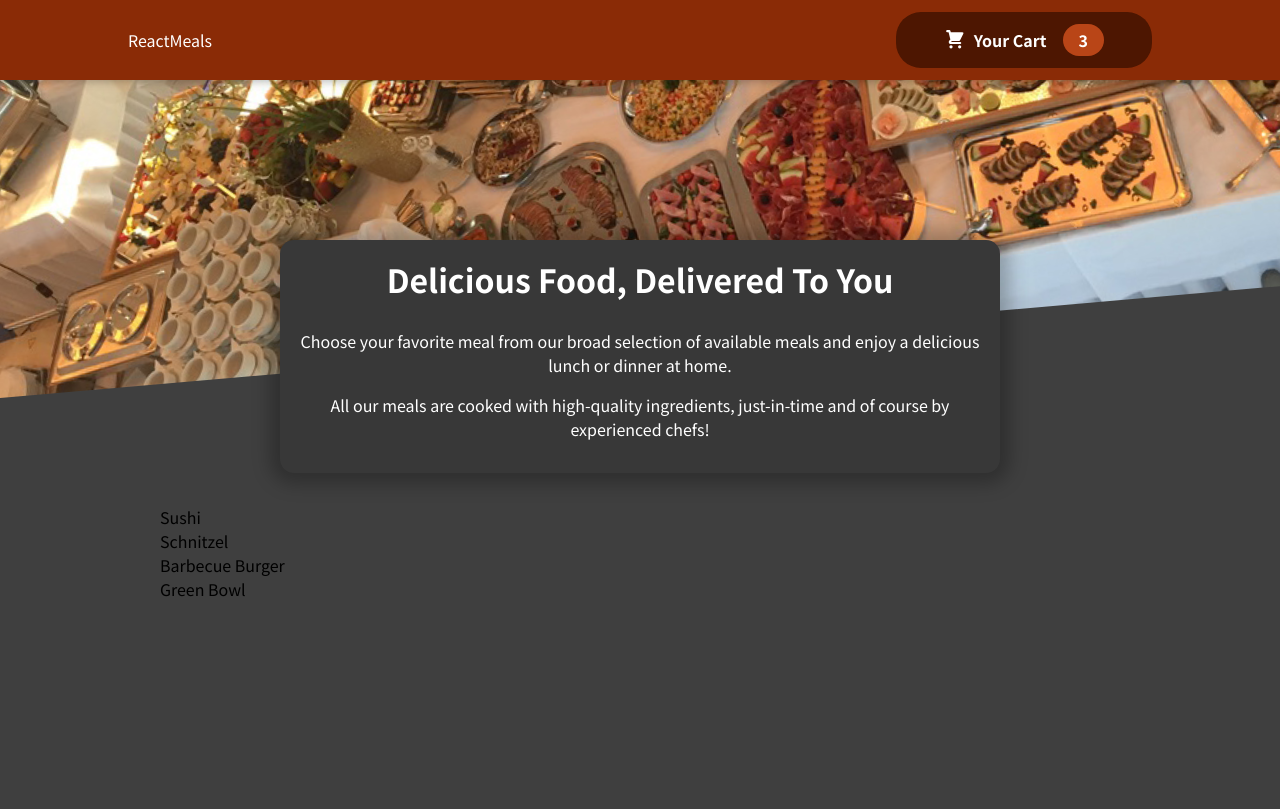
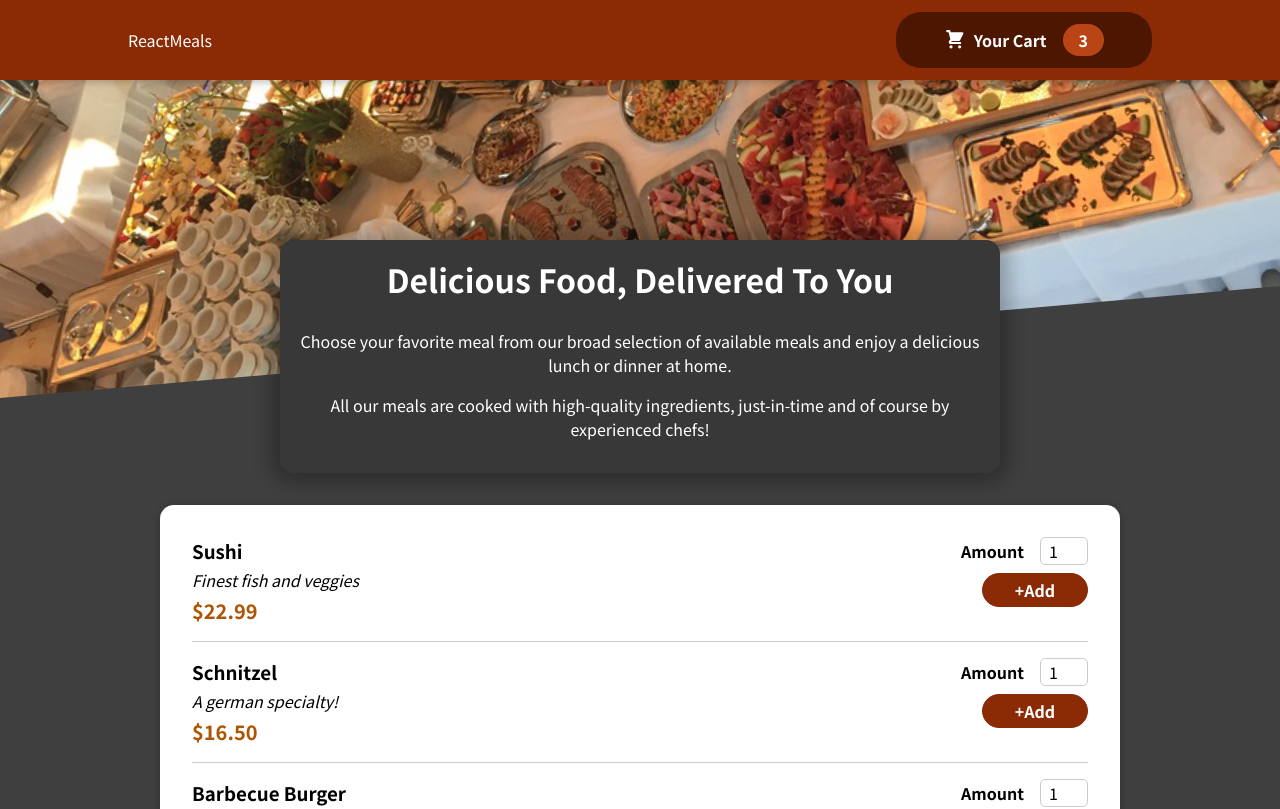
Before and after one commit to SiddheshSoni/restaurant-App, a React (Create React App) app: page / in a window 1280 px wide. Shown: the top 809 px of the page. Built offline with nearby package versions, Linux system fonts and the light colour scheme.

Commit message:
added form

```diff
--- a/src/components/Meals/AvailableMeals.js
+++ b/src/components/Meals/AvailableMeals.js
@@ -1,4 +1,6 @@
 import React from 'react'
+import Card from "../UI/Card.js"
+import MealItem from './MealItem/MealItem.js';
 import classes from "./AvailableMeals.module.css"
 const DUMMY_MEALS = [
   {
@@ -28,13 +30,15 @@
 ];
 
 const AvailableMeals = () => {
-    const mealsList = DUMMY_MEALS.map((meal)=> <li>{meal.name}</li>);
+    const mealsList = DUMMY_MEALS.map((meal)=> <MealItem key={meal.id} name={meal.name} description={meal.description} price={meal.price}/>);
 
   return (
     <section className={classes.meals}>
+      <Card>
         <ul>
             {mealsList}
         </ul>
+      </Card>
     </section>
   )
 }
--- /dev/null
+++ b/src/components/Meals/MealItem/MealItem.js
@@ -0,0 +1,21 @@
+import React from 'react'
+import classes from "./MealItem.module.css"
+import MealItemForm from './MealItemForm'
+
+const MealItem = (props) => {
+    const price = `$${props.price.toFixed(2)}`
+  return (
+    <li className={classes.meal}>
+        <div>
+            <h3>{props.name}</h3>
+            <div className={classes.description}>{props.description}</div>
+            <div className={classes.price}>{price}</div>
+            </div>
+        <div>
+            <MealItemForm />
+        </div>
+    </li>
+  )
+}
+
+export default MealItem
--- /dev/null
+++ b/src/components/Meals/MealItem/MealItem.module.css
@@ -0,0 +1,22 @@
+.meal {
+  display: flex;
+  justify-content: space-between;
+  margin: 1rem;
+  padding-bottom: 1rem;
+  border-bottom: 1px solid #ccc;
+}
+
+.meal h3 {
+  margin: 0 0 0.25rem 0;
+}
+
+.description {
+  font-style: italic;
+}
+
+.price {
+  margin-top: 0.25rem;
+  font-weight: bold;
+  color: #ad5502;
+  font-size: 1.25rem;
+}
--- /dev/null
+++ b/src/components/Meals/MealItem/MealItemForm.js
@@ -0,0 +1,22 @@
+import React from 'react'
+import classes from "./MealitemForm.module.css"
+import Input from '../../UI/Input'
+
+const MealItemForm = (props) => {
+  return (
+    <form className={classes.form}>
+        <Input label="Amount" input={{
+            id:'amount',
+            type:'number',
+            min:'1',
+            max:'5',
+            step:'1',
+            defaultValue:'1'
+
+        }}/>
+        <button> +Add </button>
+    </form>
+  )
+}
+
+export default MealItemForm
--- /dev/null
+++ b/src/components/Meals/MealItem/MealitemForm.module.css
@@ -0,0 +1,21 @@
+
+.form {
+  text-align: right;
+}
+
+.form button {
+  font: inherit;
+  cursor: pointer;
+  background-color: #8a2b06;
+  border: 1px solid #8a2b06;
+  color: white;
+  padding: 0.25rem 2rem;
+  border-radius: 20px;
+  font-weight: bold;
+}
+
+.form button:hover,
+.form button:active {
+  background-color: #641e03;
+  border-color: #641e03;
+}
--- /dev/null
+++ b/src/components/UI/Card.js
@@ -0,0 +1,12 @@
+import React from 'react'
+import classes from "./Card.module.css"
+
+const Card = (props) => {
+  return (
+    <div className={classes.card}>
+        {props.children}
+    </div>
+  )
+}
+
+export default Card
--- /dev/null
+++ b/src/components/UI/Card.module.css
@@ -0,0 +1,6 @@
+.card {
+  padding: 1rem;
+  box-shadow: 0 2px 8px rgba(0, 0, 0, 0.25);
+  border-radius: 14px;
+  background-color: white;
+}
--- /dev/null
+++ b/src/components/UI/Input.js
@@ -0,0 +1,13 @@
+import React from 'react'
+import classes from "./Input.module.css"
+
+const Input = (props) => {
+  return (
+    <div className={classes.input} >
+        <label htmlFor={props.input.id}>{props.label}</label>
+        <input {...props.input} />
+    </div>
+  )
+}
+
+export default Input
--- /dev/null
+++ b/src/components/UI/Input.module.css
@@ -0,0 +1,18 @@
+.input {
+  display: flex;
+  align-items: center;
+  margin-bottom: 0.5rem;
+}
+
+.input label {
+  font-weight: bold;
+  margin-right: 1rem;
+}
+
+.input input {
+  width: 3rem;
+  border-radius: 5px;
+  border: 1px solid #ccc;
+  font: inherit;
+  padding-left: 0.5rem;
+}
```
